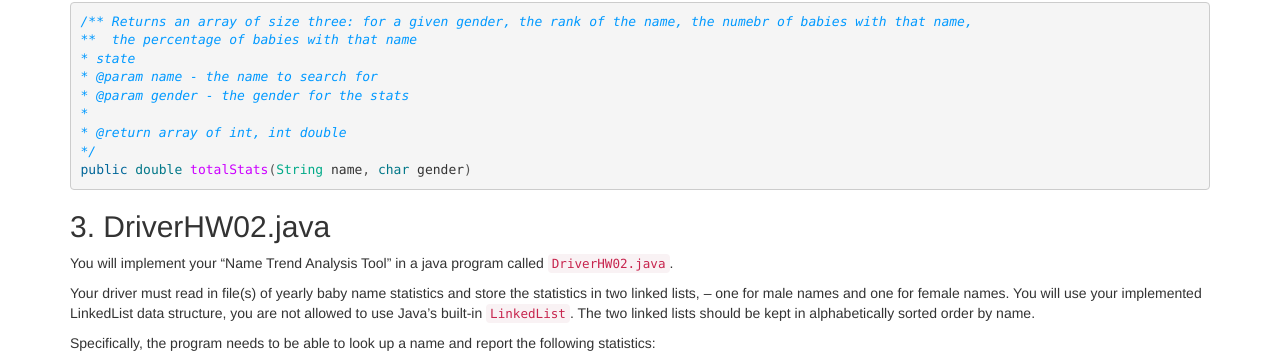
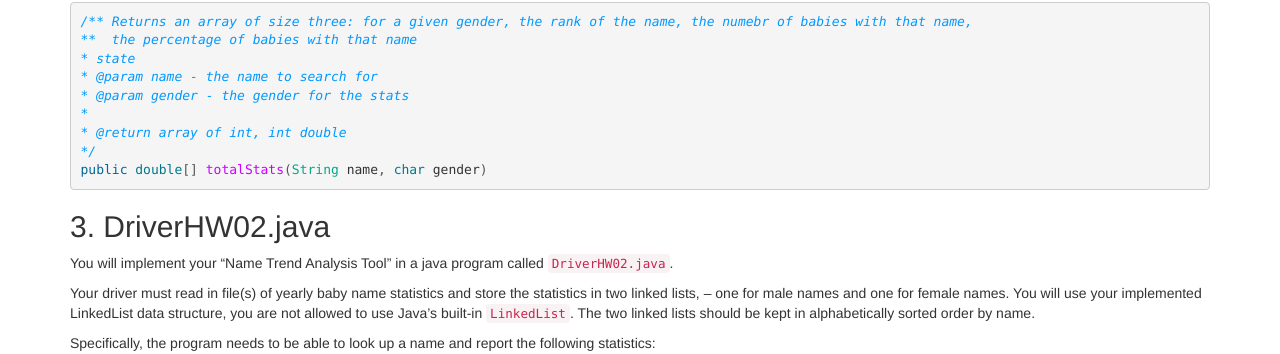
Before and after one commit to kalte0/BMC-CS-151.github.io, a Jekyll site: the page built from hws/HW02.md, in a window 1280 px wide and 900 px high, scrolled down 1542 px. Shown: the part 98-452 px from the top of the window. Built offline with Jekyll 4.4.1, drawn with Linux system fonts in a browser that asks for light colours; nearby versions of some CDN libraries.

Commit message:
Update HW02.md

````diff
--- a/hws/HW02.md
+++ b/hws/HW02.md
@@ -151,7 +151,7 @@ Write a method called `totalStats()` based on the specification below:
 *
 * @return array of int, int double
 */
-public double totalStats(String name, char gender)
+public double[] totalStats(String name, char gender)
 ```
 
 ## 3. DriverHW02.java
````
